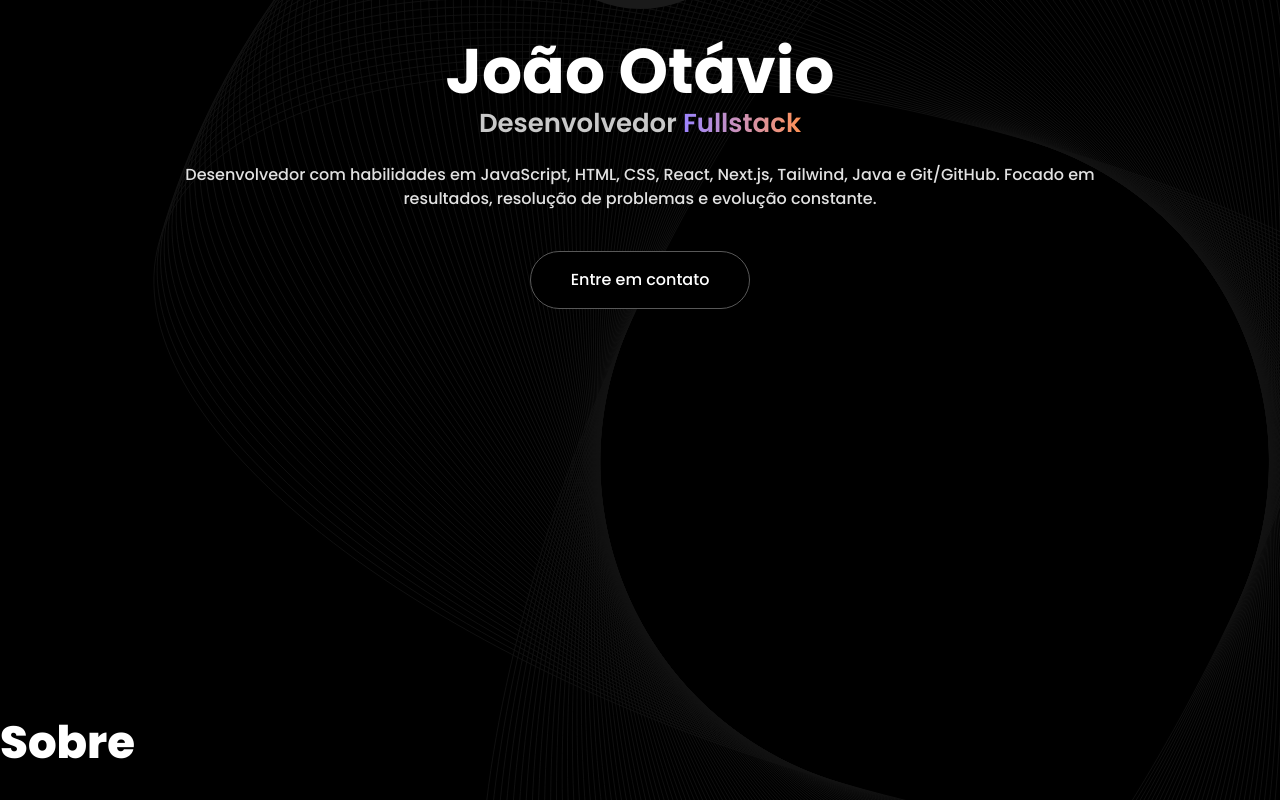
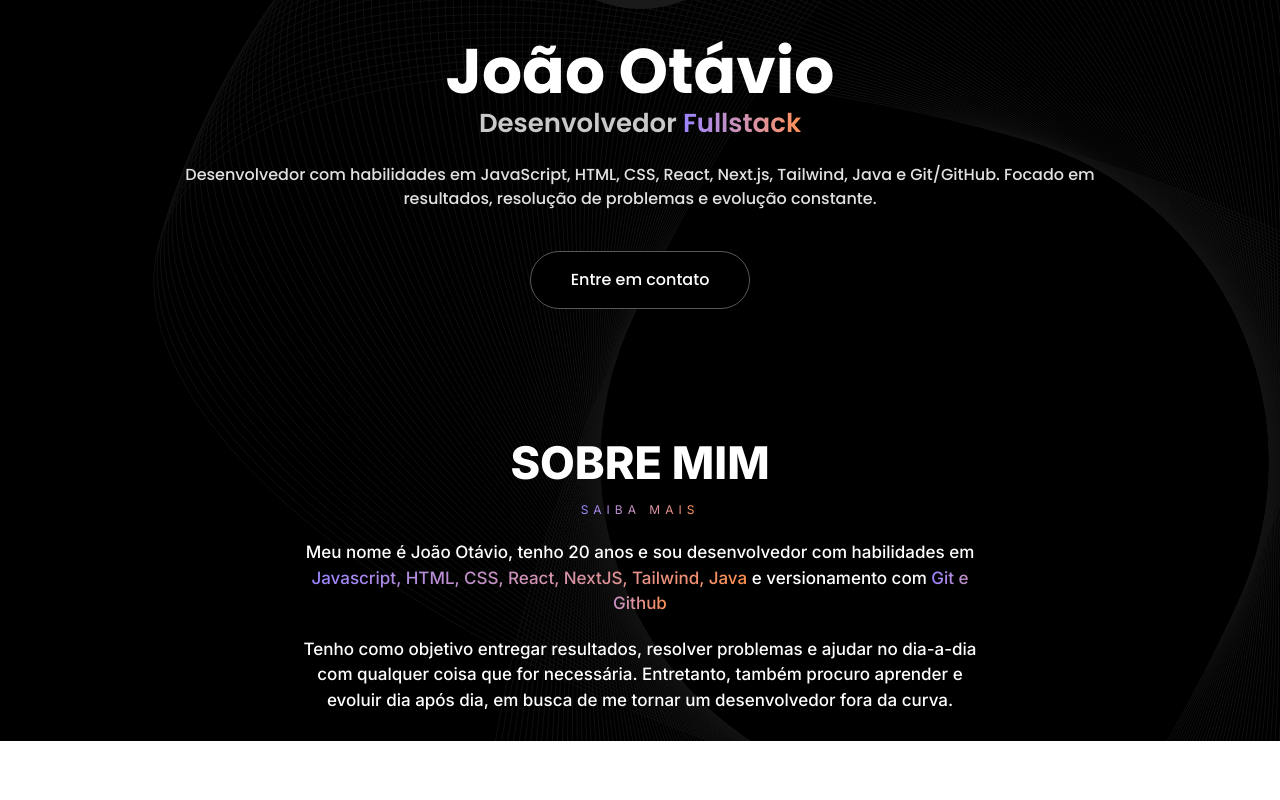
Before and after one commit to joaootaviofm/portfolio, a React (Vite) app: page / in a window 1280 px wide. Shown: the part 440-1240 px from the top of the page. After the commit the page ends 1181 px from the top, so only its background shows below. Built offline with nearby package versions, Linux system fonts and the light colour scheme.

Commit message:
added about section

```diff
--- a/src/components/About.jsx
+++ b/src/components/About.jsx
@@ -1,10 +1,20 @@
-function About (){
-    return(
-        <div className="mt-100">
-            <h1 className="font-extrabold text-[45px] text-white">Sobre</h1>
-            <p className="">SAIBA MAIS</p>
+function About() {
+  return (
+    <div className="font-inter mt-[120px] z-10 relative pb-7">
+      <div className="z-10 flex flex-col items-center justify-center">
+        <h1 className="font-extrabold text-white text-[45px]">SOBRE MIM</h1>
+        <p>
+          <span className="tracking-[5px] text-[12px] text-transparent bg-clip-text bg-gradient-to-r from-[#9C83FF] to-[#FF9051]">
+            SAIBA MAIS
+          </span>
+        </p>
+        <div className="mt-5 flex flex-col gap-5 text-center justify-center items-center text-white text-[17px] font-medium">
+            <p className="max-w-[700px]">Meu nome é João Otávio, tenho 20 anos e sou desenvolvedor com habilidades em <span className="bg-clip-text text-transparent bg-gradient-to-r from-[#9C83FF] to-[#FF9051] ">Javascript, HTML, CSS, React, NextJS, Tailwind, Java</span> e versionamento com <span className="bg-clip-text text-transparent bg-gradient-to-r from-[#9C83FF] to-[#FF9051] ">Git e Github</span></p>
+            <p className="max-w-[700px]">Tenho como objetivo entregar resultados, resolver problemas e ajudar no dia-a-dia com qualquer coisa que for necessária. Entretanto, também procuro aprender e evoluir dia após dia, em busca de me tornar um desenvolvedor fora da curva.</p>
         </div>
-    )
+      </div>
+    </div>
+  );
 }
 
 export default About;
```
